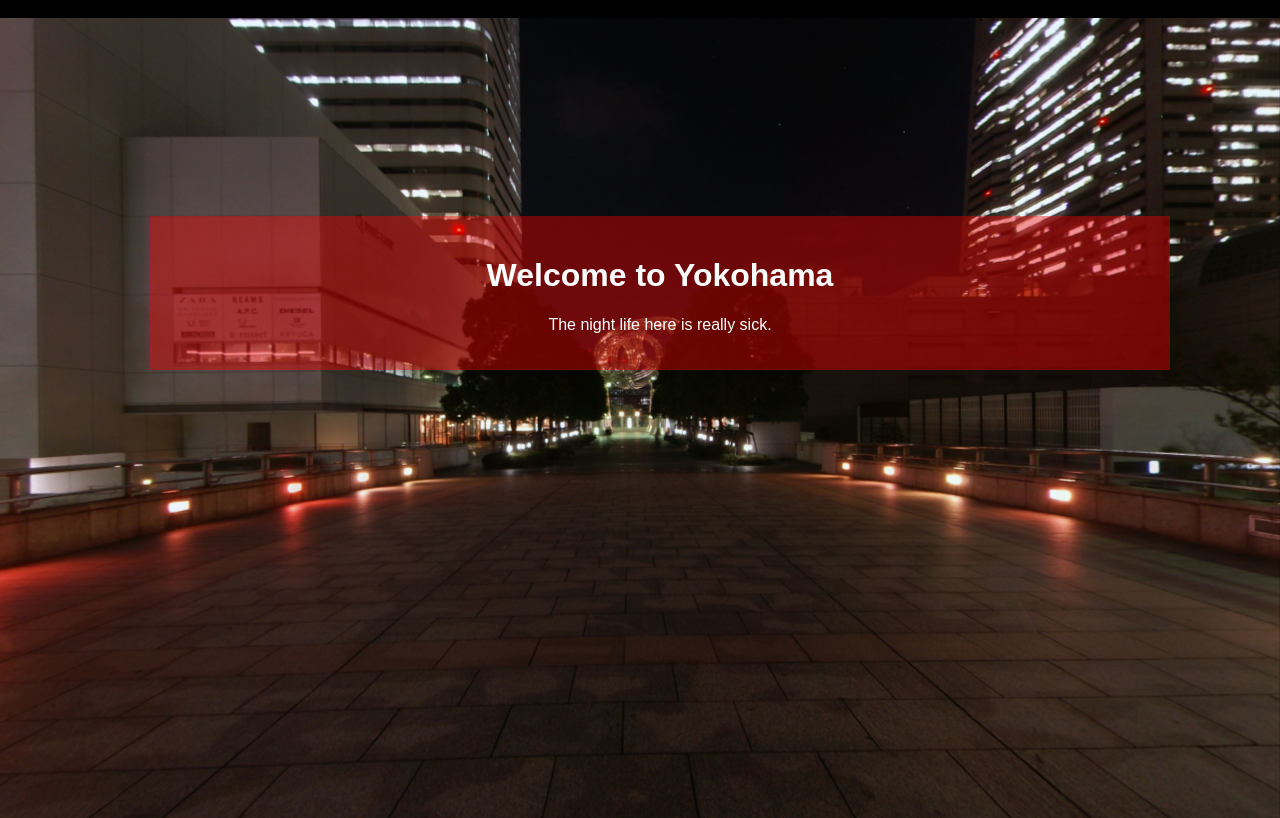
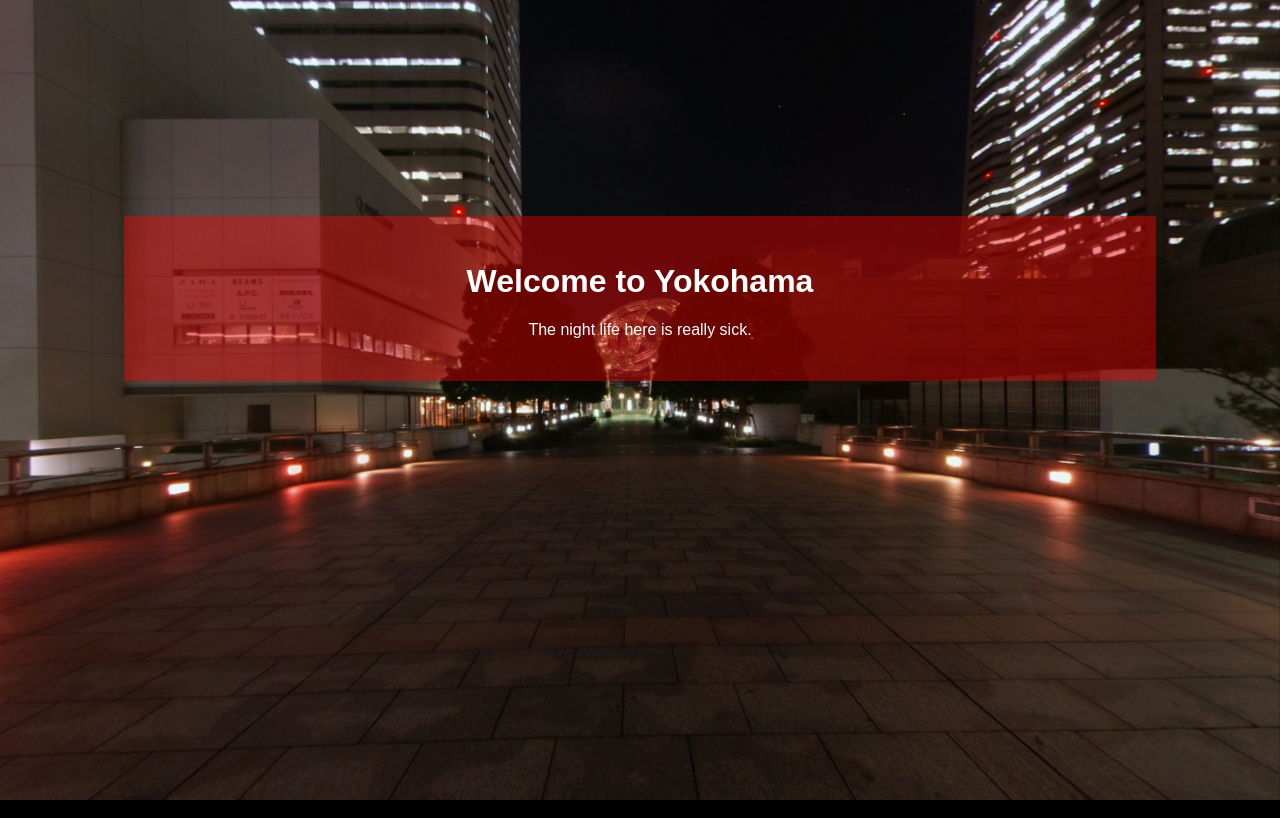
Before and after one commit to tenacityworks/tobie360, a plain HTML site: page index.html in a window 1280 px wide. Drawn offline with Linux system fonts and the light colour scheme.

Commit message:
Updated version

```diff
--- a/css/style.css
+++ b/css/style.css
@@ -87,12 +87,12 @@ body {
 }
 
 .content {
-    background: rgba(255,0,0,0.4);
+    background: rgba(255, 0, 0, 0.4) none repeat scroll 0 0;
     color: #fff;
     float: none;
-    text-align: center;
     margin: 0 auto;
     max-width: 980px;
-    padding: 20px;
+    padding: 2%;
+    text-align: center;
     width: 100%;
 }
```
Also changed, not shown: index.html (+0 -2 lines).
